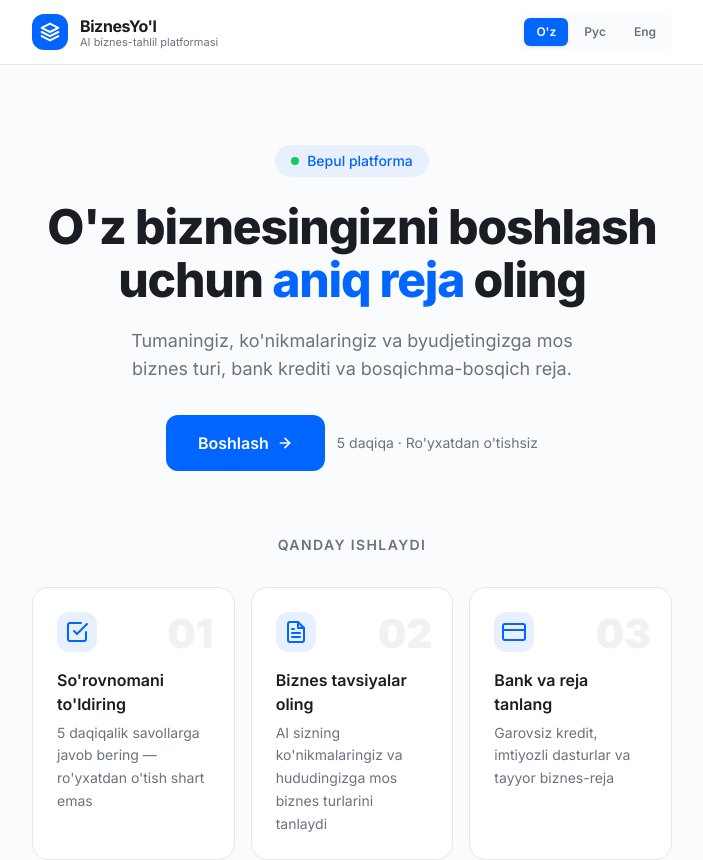
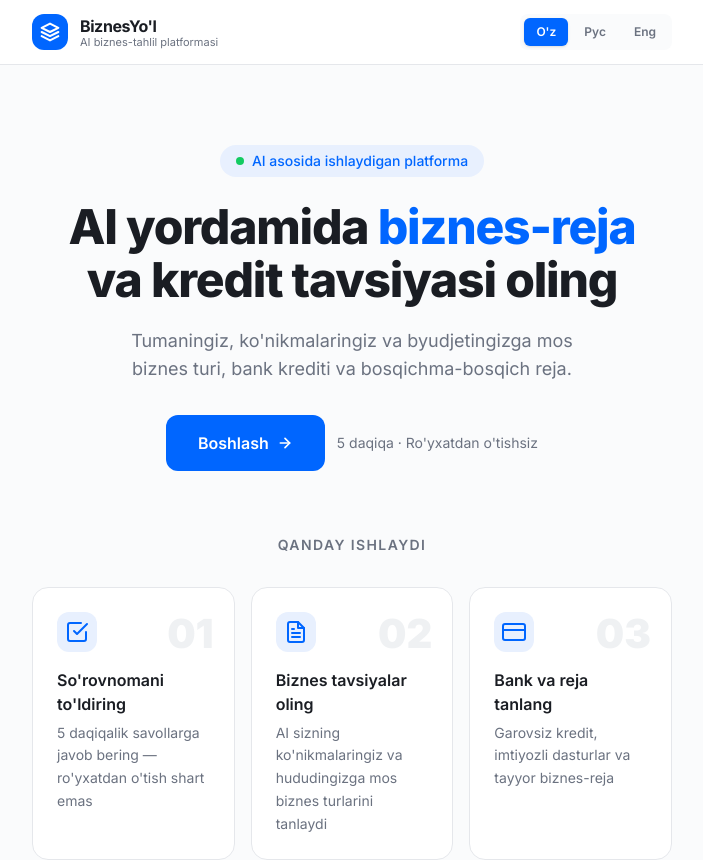
Before and after one commit to fayzmotr05/biznesyol, a Next.js app: page / in a window 1280 px wide. Shown: the top 860 px of the page, without its empty margins (288-991 px from the left). Built offline with nearby package versions, Linux system fonts and the light colour scheme.

Commit message:
fix: hero section mentions AI — 'AI yordamida biznes-reja va kredit tavsiyasi oling'

```diff
--- a/src/app/page.tsx
+++ b/src/app/page.tsx
@@ -61,13 +61,13 @@ export default function LandingPage() {
         <div className="text-center">
           <div className="inline-flex items-center gap-2 px-4 py-1.5 rounded-full bg-primary-light text-primary text-sm font-medium mb-6 fade-in">
             <span className="w-2 h-2 rounded-full bg-accent animate-pulse" />
-            {t(lang, "Bepul platforma", "Бесплатная платформа", "Free platform")}
+            {t(lang, "AI asosida ishlaydigan platforma", "Платформа на основе AI", "AI-powered platform")}
           </div>
 
           <h1 className="text-4xl sm:text-5xl font-extrabold leading-[1.1] tracking-tight mb-5 fade-in">
-            {lang === "uz" && <>O&#39;z biznesingizni boshlash<br />uchun <span className="text-primary">aniq reja</span> oling</>}
-            {lang === "ru" && <>Получите <span className="text-primary">чёткий план</span><br />для старта бизнеса</>}
-            {lang === "en" && <>Get a <span className="text-primary">clear plan</span><br />to start your business</>}
+            {lang === "uz" && <>AI yordamida <span className="text-primary">biznes-reja</span><br />va kredit tavsiyasi oling</>}
+            {lang === "ru" && <>AI составит <span className="text-primary">бизнес-план</span><br />и подберёт кредит</>}
+            {lang === "en" && <>AI creates your <span className="text-primary">business plan</span><br />and finds the right loan</>}
           </h1>
 
           <p className="text-lg text-muted max-w-md mx-auto mb-8 fade-in-delay">
```
